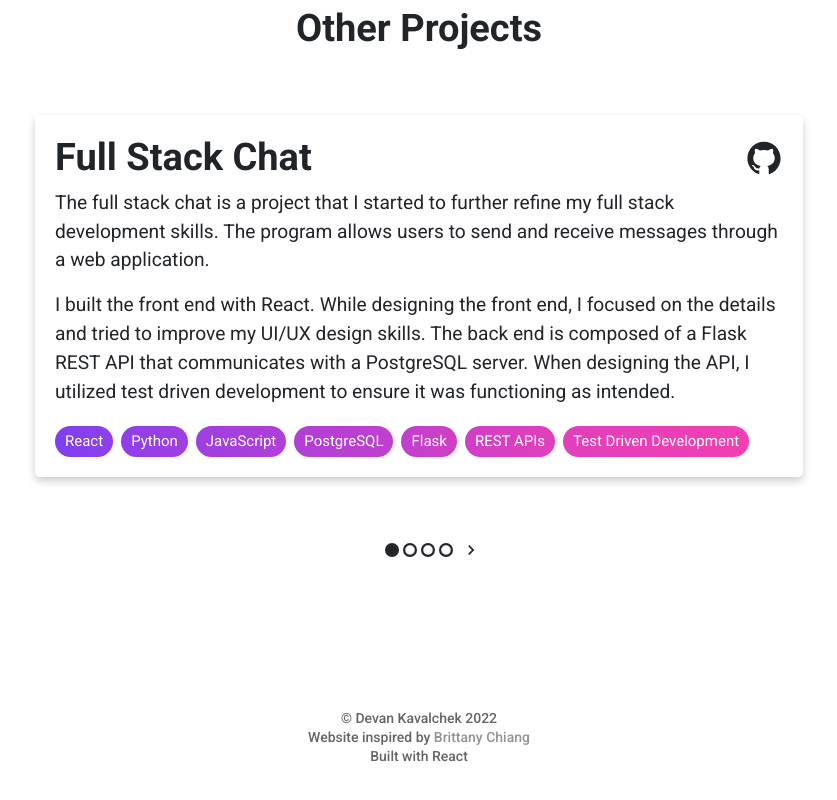
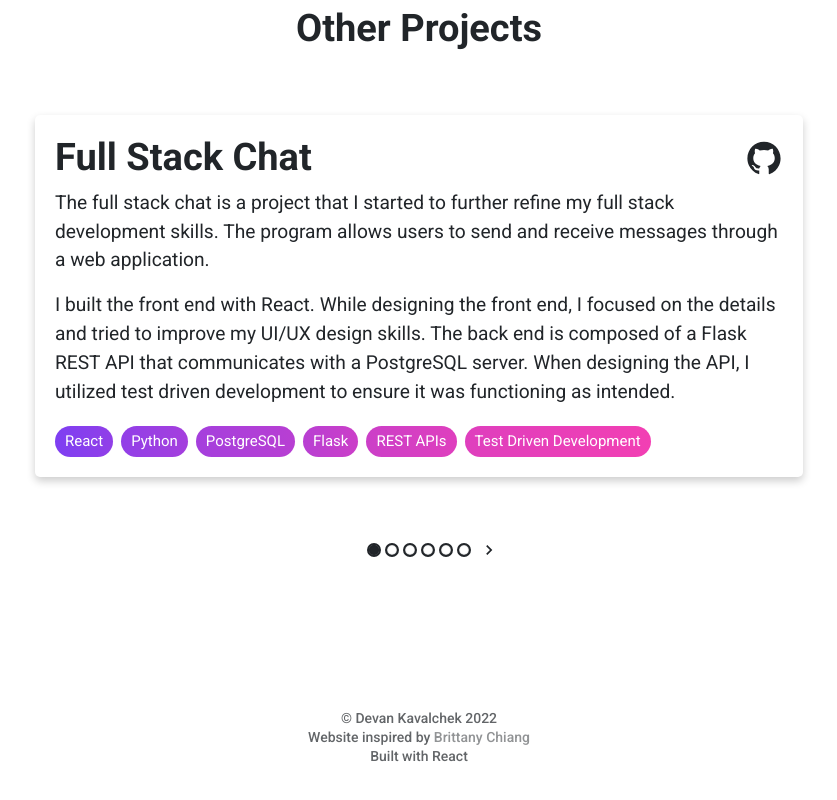
Before and after one commit to devkav/personalWebsite, a React (Create React App) app: page / in a window 1280 px wide. Shown: the part 4153-4953 px from the top of the page, without its empty margins (221-1058 px from the left). Built offline with nearby package versions, Linux system fonts and the light colour scheme.

Commit message:
stubbed new projects

```diff
--- a/src/pages/Projects.jsx
+++ b/src/pages/Projects.jsx
@@ -73,7 +73,7 @@ const otherProjects = [
             utilized test driven development to ensure it was functioning as
             intended.`
         ],
-        tags: ["React", "Python", "JavaScript", "PostgreSQL", "Flask",
+        tags: ["React", "Python", "PostgreSQL", "Flask",
             "REST APIs", "Test Driven Development"],
         githubLink: "https://github.com/DevanTurtle7/full-stack-chat"
     }, {
@@ -105,7 +105,20 @@ const otherProjects = [
         tags: ["React", "Object Oriented Programming"],
         githubLink: "https://github.com/DevanTurtle7/react-minesweeper",
         link: "https://devanturtle7.github.io/react-minesweeper/"
+    }, {
+        title: "WUPHF Weather",
+        description: [
 
+       ],
+       tags: ["React Native", "Mobile Development"],
+       githubLink: "https://github.com/DevanTurtle7/WUPHF-Weather",
+    }, {
+        title: "Twotor",
+        description: [
+
+       ],
+       tags: ["React"],
+       githubLink: "https://github.com/DevanTurtle7/twotor",
     }, {
         title: "Tempo",
         description: [
```
